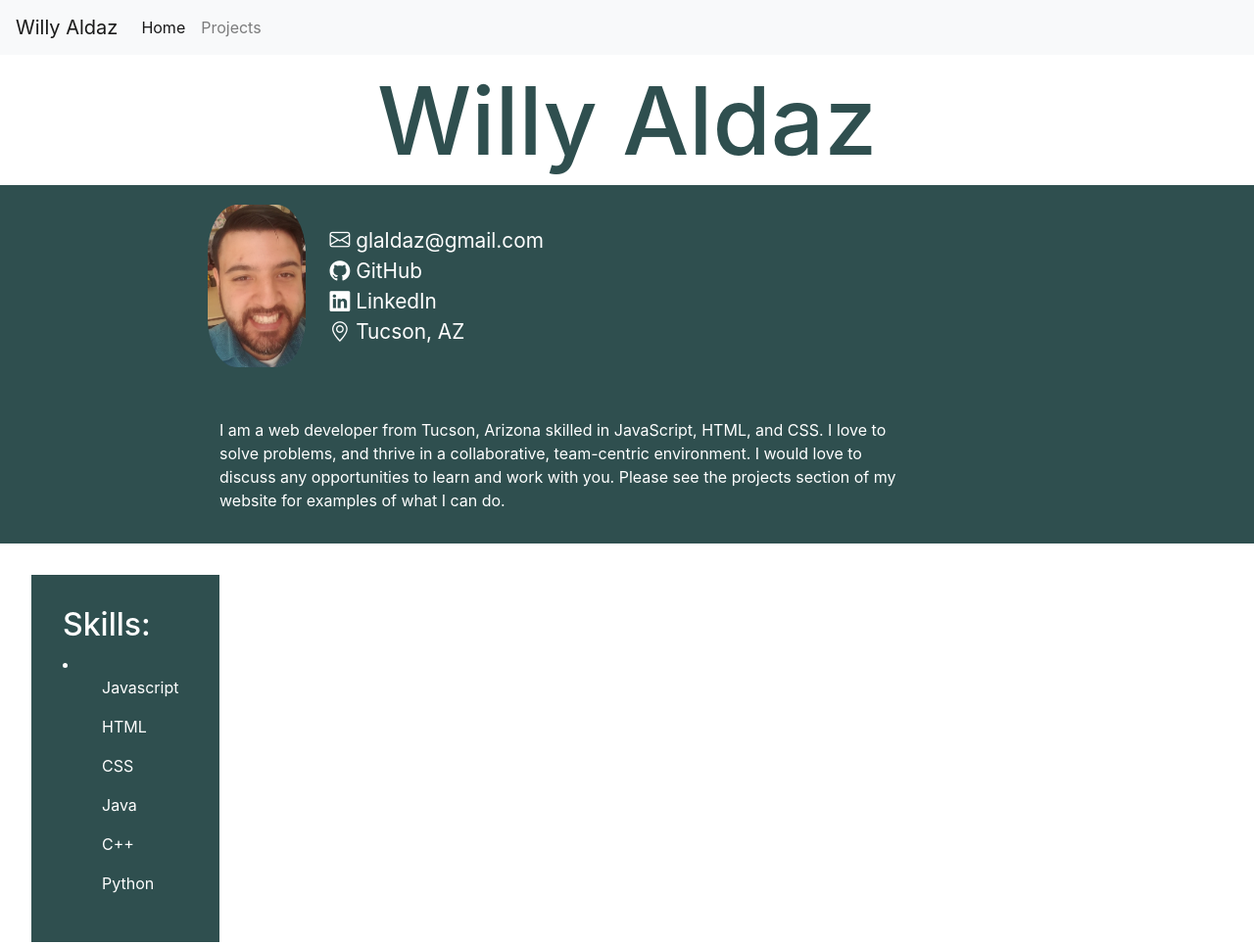
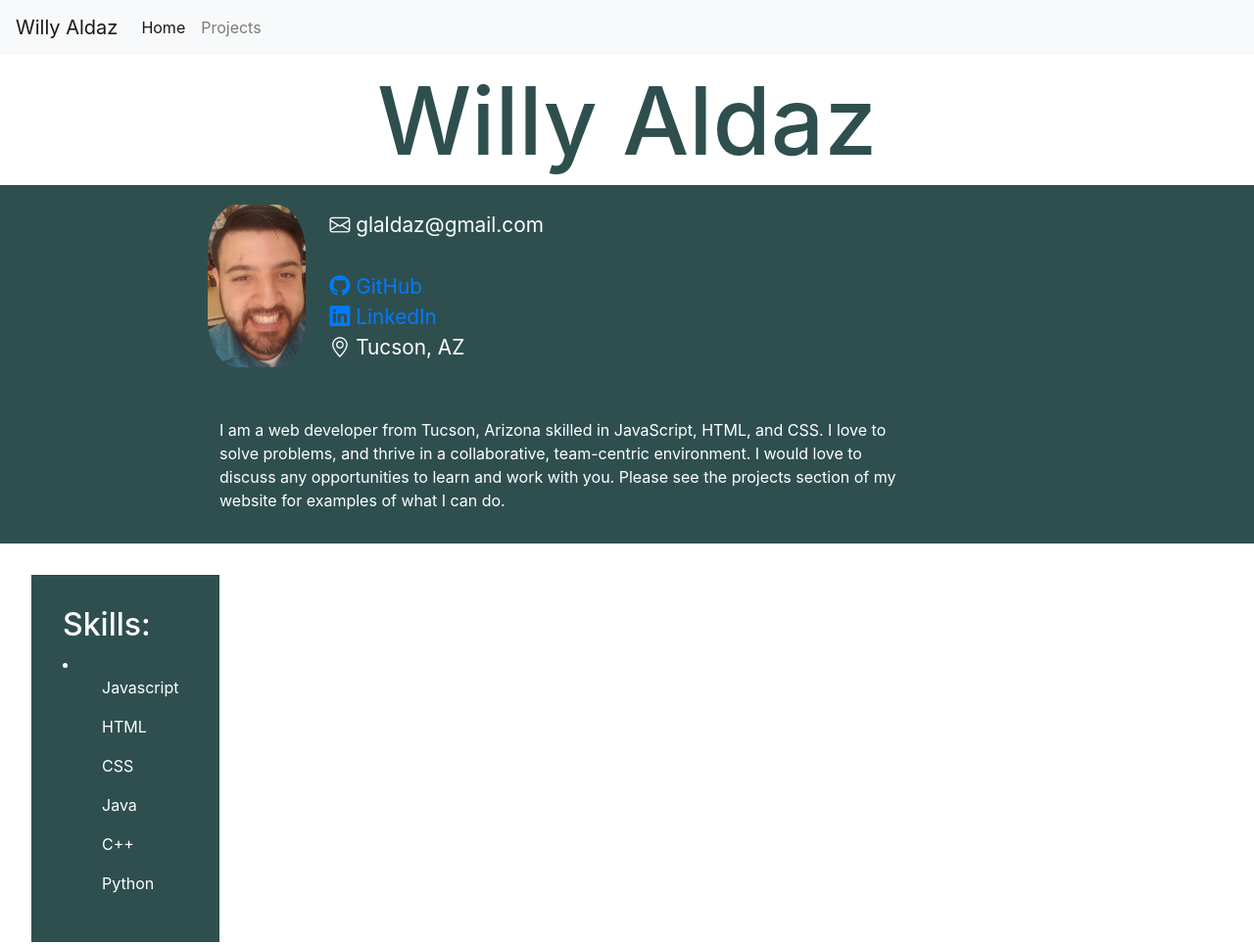
Before and after one commit to glaldaz/glaldaz.github.io, a plain HTML site: page index.html in a window 1280 px wide. Shown: the top 965 px of the page at 98% size. Drawn offline with nearby package versions, Linux system fonts and the light colour scheme.

Commit message:
Added links to github and linkedin.

```diff
--- a/index.html
+++ b/index.html
@@ -44,10 +44,10 @@
                 <div class="contact-wrapper">
                     <img src="pictureMe.jpeg" alt="Picture of Willy" class="picture-willy">
                     <div class="contact-div">
-                        <a><i class="bi bi-envelope"></i> glaldaz@gmail.com</a><br>
-                        <a><i class="bi bi-github"></i> GitHub</a><br>
-                        <a><i class="bi bi-linkedin"></i> LinkedIn</a><br>
-                        <a><i class="bi bi-geo-alt"></i> Tucson, AZ</a>
+                        <div><i class="bi bi-envelope"></i> glaldaz@gmail.com</div><br>
+                        <a href="https://github.com/glaldaz"><i class="bi bi-github"></i> GitHub</a><br>
+                        <a href="https://www.linkedin.com/in/guillermo-aldaz-76157323"><i class="bi bi-linkedin"></i> LinkedIn</a><br>
+                        <div><i class="bi bi-geo-alt"></i> Tucson, AZ</div>
                     </div>
                     <div class="my-bio-div">
                         I am a web developer from Tucson, Arizona skilled in JavaScript, HTML, and CSS. I love to solve problems, and thrive in a collaborative, team-centric environment. I would love to discuss any opportunities to learn and work with you. Please see the projects section of my website for examples of what I can do.
```
